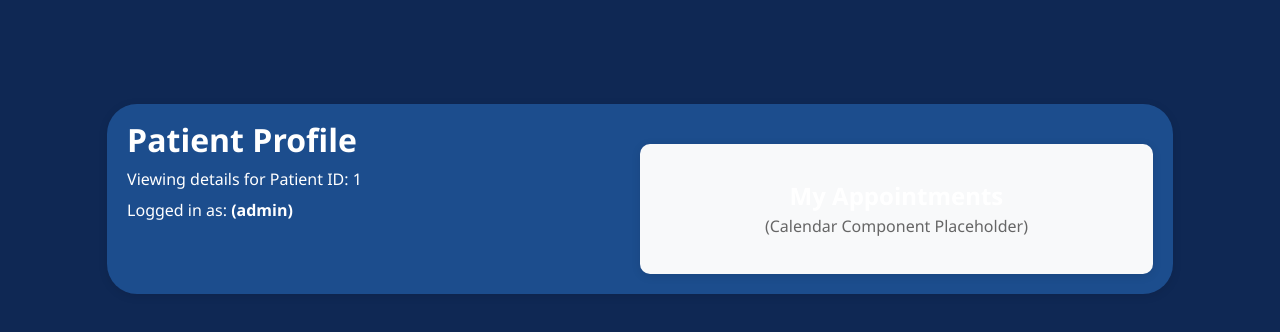
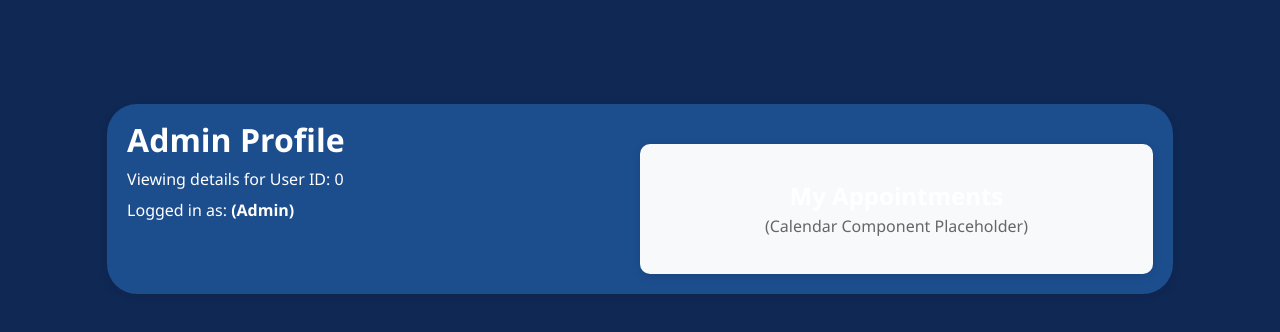
Before and after one commit to PatrickRadu/ReqEng_Frontent, a React app: page /user-profile in a window 1280 px wide. Shown: the top 332 px of the page. Built offline with nearby package versions, Linux system fonts and the light colour scheme; sample sign-in values are in the browser's storage; the HTML template or start-up script is replaced by a standard one.

Commit message:
Some updates to automatically tell if a doctor or patient is accessing the user-profile and added id to local storage (maybe this shouldn't really be here but its a prototype so its fine...maybe).

```diff
--- a/src/components/Auth.tsx
+++ b/src/components/Auth.tsx
@@ -28,6 +28,7 @@ export const Auth: React.FC<AuthProps> = ({ setToken }) => {
         email,
         password,
       });
+      localStorage.setItem("id", response.data.user.id);
       localStorage.setItem("role", response.data.user.role);
       localStorage.setItem("full_name", response.data.user.full_name);
       localStorage.setItem("access_token", response.data.access_token);
@@ -39,7 +40,7 @@ export const Auth: React.FC<AuthProps> = ({ setToken }) => {
       console.log("Login successful:", response.data);
       setToken(response.data.access_token);
       // Navigate to the intended page
-      navigate("/dashboard");
+      navigate("/user-profile");
     } catch (err: any) {
       setError(err.response?.data?.detail || "Login failed. Please try again.");
     }
--- a/src/components/ClinicalNotes.tsx
+++ b/src/components/ClinicalNotes.tsx
@@ -36,7 +36,6 @@ export const ClinicalNotes: React.FC<ClinicalNotesProps> = ({ patientId }) => {
       const token = localStorage.getItem('access_token');
       const response = await axios.get<Note[]>(`${baseApiUrl}/notes/`, {
         params: {
-          patient_id: patientId,
           search: searchTerm,
           limit: 50
         },
@@ -112,7 +111,6 @@ export const ClinicalNotes: React.FC<ClinicalNotesProps> = ({ patientId }) => {
     setTimeout(() => setSuccessMsg(""), 3000);
   };
 
-  // Using 'big-container' as requested in README for layout
   return (
     <div className="notes-container big-container">
       {successMsg && <div className="success-banner">{successMsg}</div>}
--- a/src/components/UserProfile.tsx
+++ b/src/components/UserProfile.tsx
@@ -5,18 +5,19 @@ import './Dashboard.css';
 export const UserProfile: React.FC = () => {
   // Accessing user data exactly as described in README Step 5
   const currentUserRole = localStorage.getItem('role');
+  const currentUserRoleCapitalized = currentUserRole ? currentUserRole.charAt(0).toUpperCase() + currentUserRole.slice(1) : '';
   const fullName = localStorage.getItem('full_name');
 
-  // Hardcoded for prototype purposes
-  const targetPatientId = 1;
+  const storedValue = localStorage.getItem('id');
+  const targetPatientId = Number(storedValue);
 
   // Using 'big-container' to span the full grid width
   return (
     <div className="dashboard-container big-container">
       <div className="dashboard-info">
-        <h1>Patient Profile</h1>
-        <p>Viewing details for Patient ID: {targetPatientId}</p>
-        <p>Logged in as: <strong>{fullName} ({currentUserRole})</strong></p>
+        <h1>{currentUserRoleCapitalized} Profile</h1>
+        <p>Viewing details for User ID: {targetPatientId}</p>
+        <p>Logged in as: <strong>{fullName} ({currentUserRoleCapitalized})</strong></p>
       </div>
 
       <div className="dashboard-panel">
```
